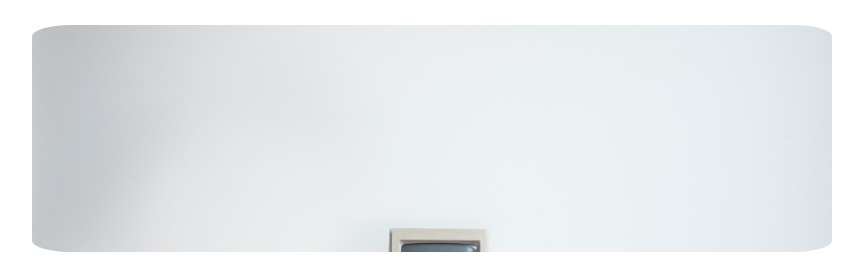
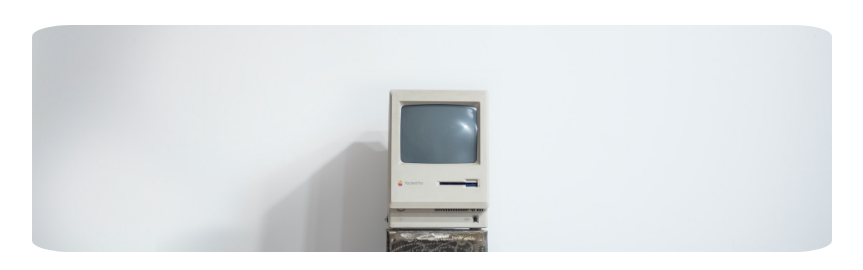
Before and after one commit to barker44/hello-449, a plain HTML site: page index.html in a window 1280 px wide. Shown: the part 89-359 px from the top of the page, without its empty margins (200-1063 px from the left). Drawn offline with Linux system fonts and the light colour scheme.

Commit message:
fixed error

```diff
--- a/screen.css
+++ b/screen.css
@@ -35,7 +35,7 @@ body {
    height: 227px;
        border-radius:5%;
        object-fit: cover;
-       object-position: middle bottom;
+       object-position: bottom;
 
  }
 
```
